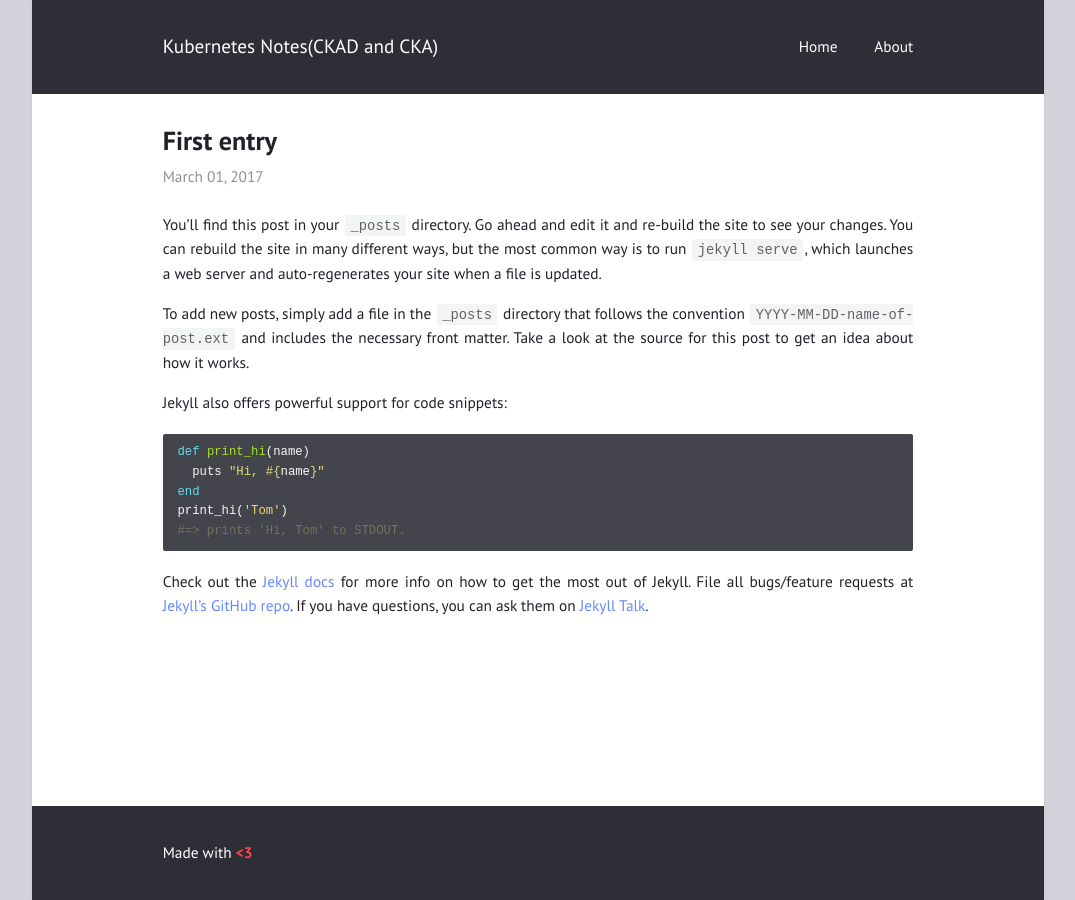
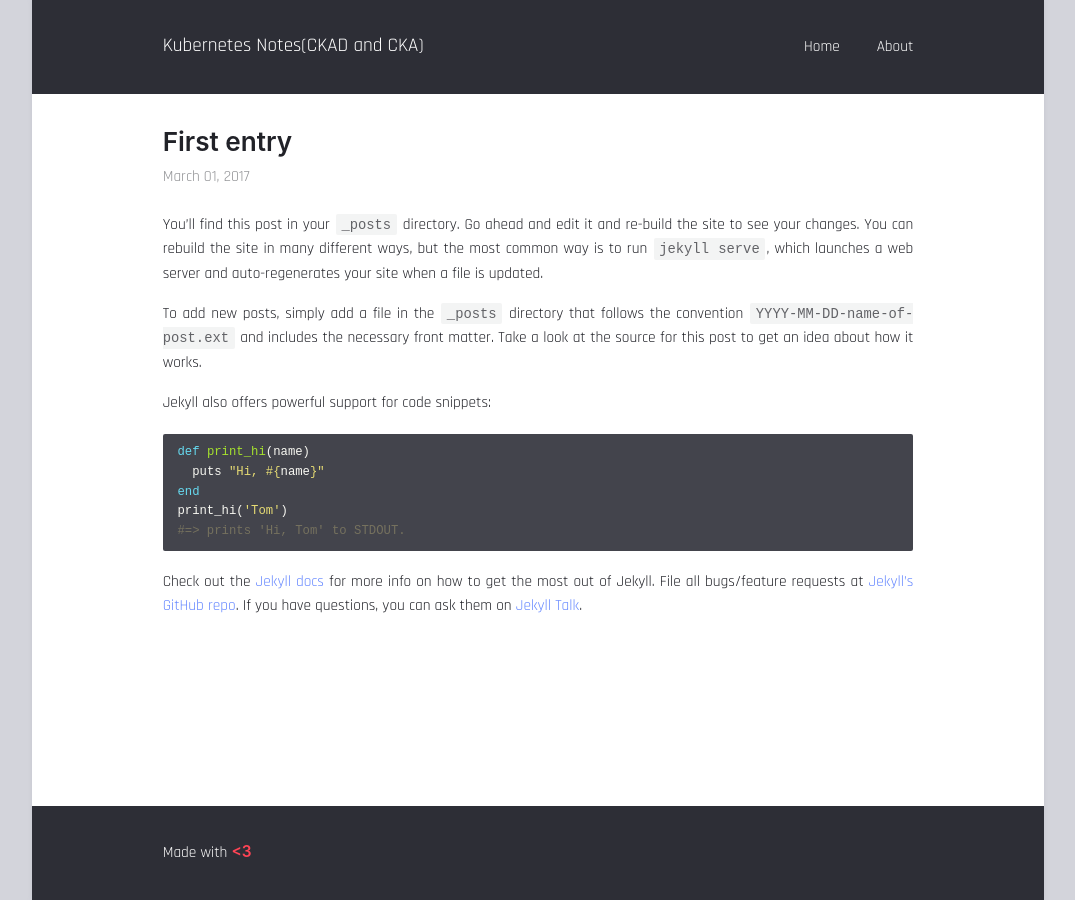
Before and after one commit to np-singh/k8s-notes.github.io, a Jekyll site: the page built from _posts/2017-03-01-welcome-to-jekyll.md, in a window 1280 px wide. Shown: the whole page, without its empty margins (102-1177 px from the left). Built offline with Jekyll 4.4.1, drawn with Linux system fonts in a browser that asks for light colours; some web fonts are replaced.

Commit message:
Update font.sass

```diff
--- a/_sass/font.sass
+++ b/_sass/font.sass
@@ -1,11 +1,11 @@
 @font-face
   font-family: 'PT Sans'
-  src: local('PT Sans'), local('Rajdhani-Regular'), url('../fonts/PTSans-Regular.woff') format('woff')
+  src: local('PT Sans'), local('Rajdhani-Regular'), url('../fonts/Rajdhani-Regular.ttf') format('woff')
   font-weight: normal
   font-style: normal
 
 @font-face
   font-family: 'PT Sans'
-  src: local('PT Sans Bold'), local('Rajdhani-Bold'), url('../fonts/PTSans-Bold.woff') format('woff')
+  src: local('PT Sans Bold'), local('Rajdhani-Bold'), url('../fonts/Rajdhani-Bold.ttf') format('woff')
   font-weight: bold
   font-style: normal
```
